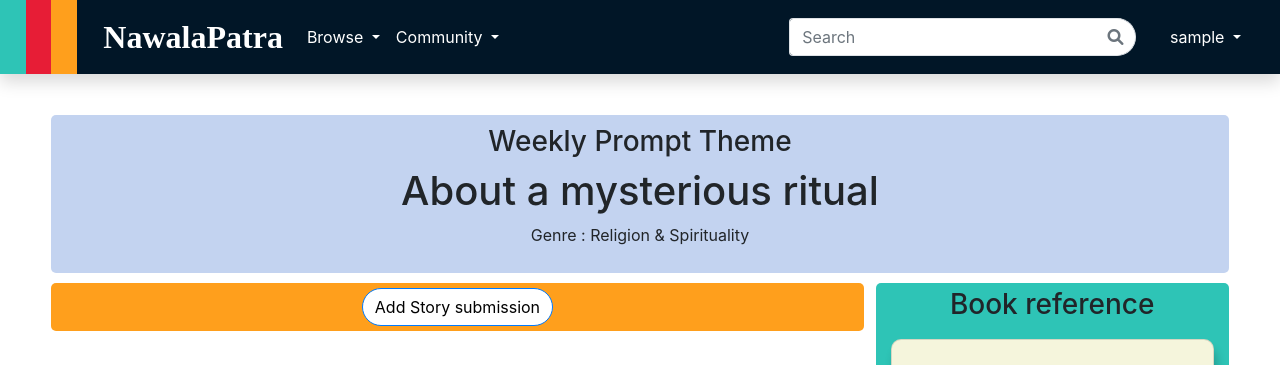
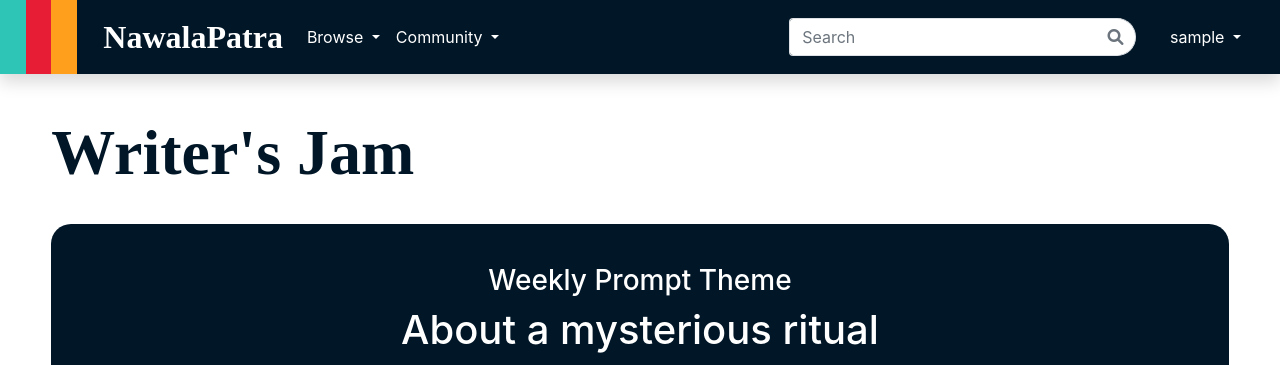
Before and after one commit to NawalaPatra-e12/NawalaPatra, a Django app: page /writersjam/ in a window 1280 px wide. Shown: the top 365 px of the page. Run offline with Django 4.2, Linux system fonts and the light colour scheme; the visitor is signed in with stand-in values (Sample User, id 1); data comes from the database, SQL or seed files in the repository; data that the repository does not hold is empty; parts of the project's set-up code (start-up, migrations or seed data) failed here and were passed over; some libraries are stand-ins or nearby versions.

Commit message:
azkan: update 4

```diff
--- a/writersjam/templates/writer.html
+++ b/writersjam/templates/writer.html
@@ -2,13 +2,21 @@
 {% block content %}
 
 <style>
+    #app-title {
+        font-family: 'Kidstock';
+        font-weight: bold;
+        color: #011627ff;
+        font-size: 8vh;
+        margin-bottom: 4vh;
+    }
     .float-main{
         padding-top: 10px;
     }
     #prompt {
-        background-color: rgb(195, 211, 240);
-        padding: 10px;
-        border-radius: 5px;
+        background-color: #011627ff;
+        color: white;
+        padding: 40px;
+        border-radius: 20px;
         text-align: center;
     }
     #submission{
@@ -85,6 +93,7 @@
 </style>
 
 <div class="content">
+    <h1 id="app-title">Writer's Jam</h1>
 
     <div id="prompt">
         <h3>Weekly Prompt Theme</h3>
@@ -92,17 +101,21 @@
         <p>Genre : {{ prompt.genre }}</p>
     </div>
 
-    <!-- <div id="story-submission"></div> -->
-
     <div class="float-main">
         <div id="submission">
-            <div id="story-submission"></div>
+            <p style="text-align: center; padding-top: 10px;">Do you want to participate? click the button below to submit your story now!</p>
+            {% if user.is_authenticated %}
             <div id="buttonAddStory">
                 <button type="button" class="btn btn-primary" data-bs-toggle="modal" data-bs-target="#submissionModal" style="color: black;">Add Story submission</button>
             </div>
+            {% else %}
+                <p style="text-align: center;">Don't see the button? Please <a href="/login">login</a> first to join the fun!</p>
+            {% endif %}
+            <div id="story-submission"></div>
         </div>
         <div id="reference">
-            <h3>Book reference </h3>
+            <h3 style="padding-top: 10px;">Book reference </h3>
+            <p style="padding: 10px; text-align: justify;">Here are some books you can use as a reference to add a lil spice to your imagination! Interested in some of it? might wanna bookmarked it in the <a href="/library/">Library</a> :></p>
             {% for book in books %}
             <div class="card-container">
                 <div class="card">
--- a/writersjam/views.py
+++ b/writersjam/views.py
@@ -26,8 +26,6 @@ THEME_NUM = [
     (5, "Abnormal dimension gate"),
 ]
 
-# test decorator
-@login_required(login_url='/login/')
 def show_story(request):
     current_week = datetime.date.today().isocalendar()[1]
 
@@ -45,6 +43,7 @@ def show_story(request):
         prompt = Prompt.objects.create(theme=theme, week=current_week, genre=genre)
 
     story_data = Submission.objects.filter(prompt=prompt)
+    # my_story = Submission.objects.filter(user=request.user)
 
     # jadi bakal ambil buku sesuai genre dari prompt
     book_rec = Book.objects.filter(category = prompt.genre)
@@ -53,6 +52,7 @@ def show_story(request):
         'story' : story_data,
         'prompt' : prompt,
         'books' : book_rec,
+        # 'my_story' : my_story,
     }
     return render(request, "writer.html", context)
 
@@ -89,6 +89,7 @@ def get_story_json(request):
     story = Submission.objects.all()
     return HttpResponse(serializers.serialize('json', story))
 
+@login_required(login_url='/login/')
 @csrf_exempt
 def submit_story_ajax(request):
     if request.method == 'POST':
@@ -98,7 +99,7 @@ def submit_story_ajax(request):
 
         # buat username
         user = request.user
-        user_name = request.user.username
+        username = request.user.username
 
         current_week = datetime.date.today().isocalendar()[1]
         prompt = Prompt.objects.get(week=current_week)
```
